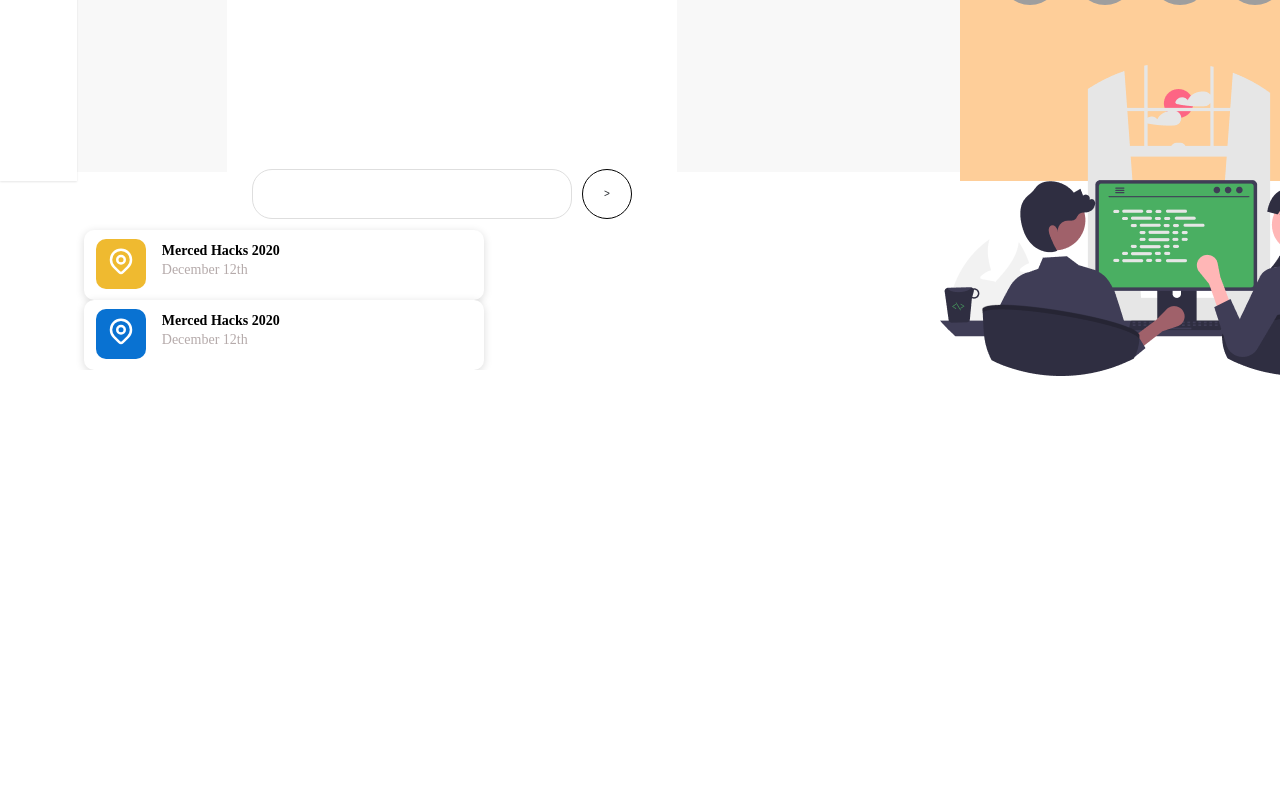
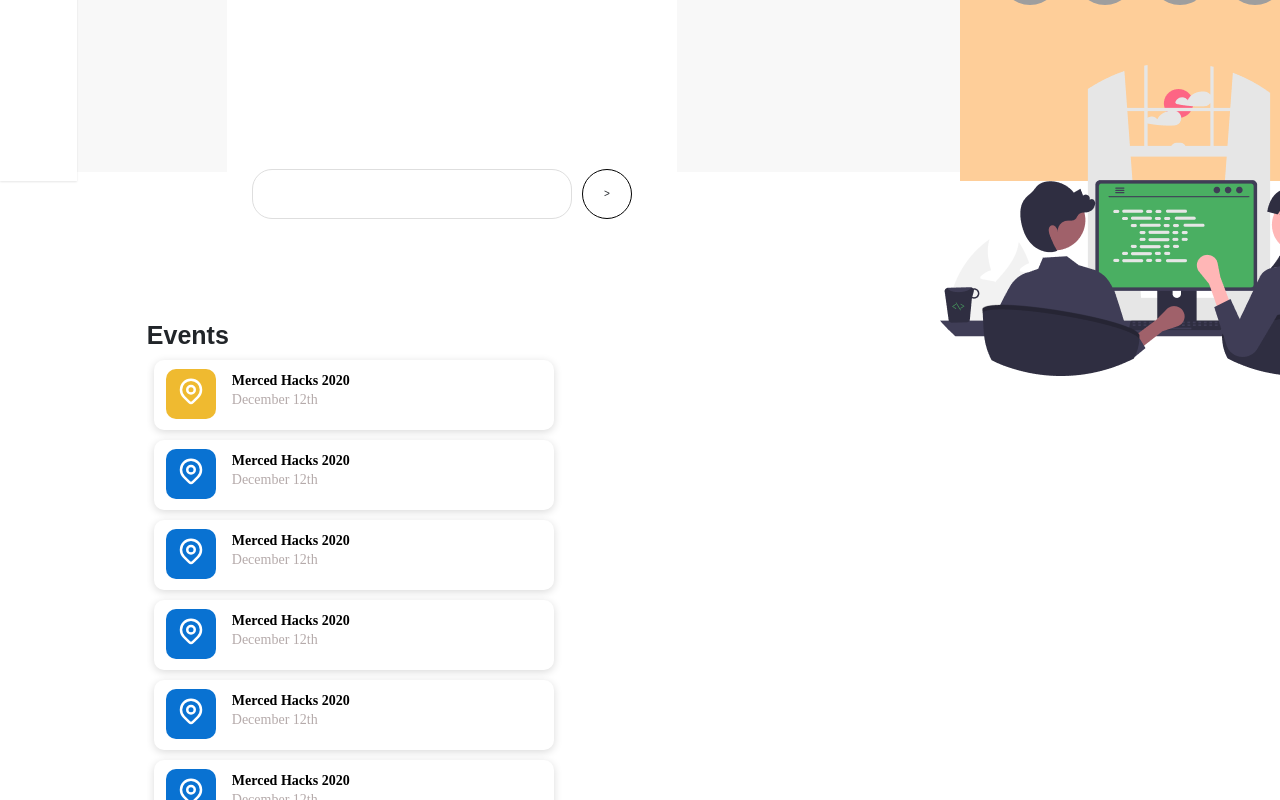
Before and after one commit to ShabdVeyyakula/HackCubeManagementSoftware, a React (Create React App) app: page /dashboard in a window 1280 px wide. Shown: the part 619-1419 px from the top of the page. Before the commit the page ends 989 px from the top, so only its background shows below. Built offline with nearby package versions, Linux system fonts and the light colour scheme; grey boxes are pictures that could not be loaded.

Commit message:
fixed eventUI. still more work be done though

```diff
--- a/src/App.css
+++ b/src/App.css
@@ -170,14 +170,16 @@
   height: 70px;
   width:400px;
   background-color: white;
-  margin-left: 150px;
-  margin-top: 100px;
   box-shadow: rgba(0, 0, 0, 0.15) 0px 2px 8px;
-    border-radius: 10px;
-    padding-top: 9px;
-    padding-left: 4px;
-  margin-top: 15px;
+  border-radius: 10px;
+  padding-top: 9px;
+  padding-left: 4px;
+  margin-top: 20px;
 
+}
+
+.eventBoxContainer {
+  margin-top: 10px;
 }
 
 
@@ -332,3 +334,22 @@
   border-radius: 10px;
   padding-top: 7px;
 }
+
+.eventsSec {
+  font-weight: bold;
+  margin-top: 90px;
+  margin-left: 70px;
+
+
+}
+
+.eventBigBox {
+  max-height: 45rem;
+  width:450px;
+  margin-left: 70px;
+  overflow:auto;
+  -ms-overflow-style: none;  /* IE and Edge /
+  scrollbar-width: none;  / Firefox */
+
+
+}
--- a/src/components/pages/dashboard.js
+++ b/src/components/pages/dashboard.js
@@ -84,8 +84,15 @@
                                     </div>
 
                                     <div className = "col">
-                                        <Event type = "online"/>
-                                        <Event type = "inperson"/>
+                                        <h1 className='eventsSec'>Events</h1>
+                                        <div className='eventBigBox'>
+                                            <Event type = "online"/>
+                                            <Event type = "inperson"/>
+                                            <Event type = "inperson"/>
+                                            <Event type = "inperson"/>
+                                            <Event type = "inperson"/>
+                                            <Event type = "inperson"/>
+                                        </div>
 
                                     </div>
 
--- a/src/components/reusable/Event.js
+++ b/src/components/reusable/Event.js
@@ -31,8 +31,8 @@
 
     render() {
         return (
-            <div className='container'>
-                <div className="eventBox row no-gutters">
+            <div className='container eventBoxContainer'>
+                <div className="eventBox row">
 
 
                     <div className='col-2'>  {this.state.widget}</div>
```
